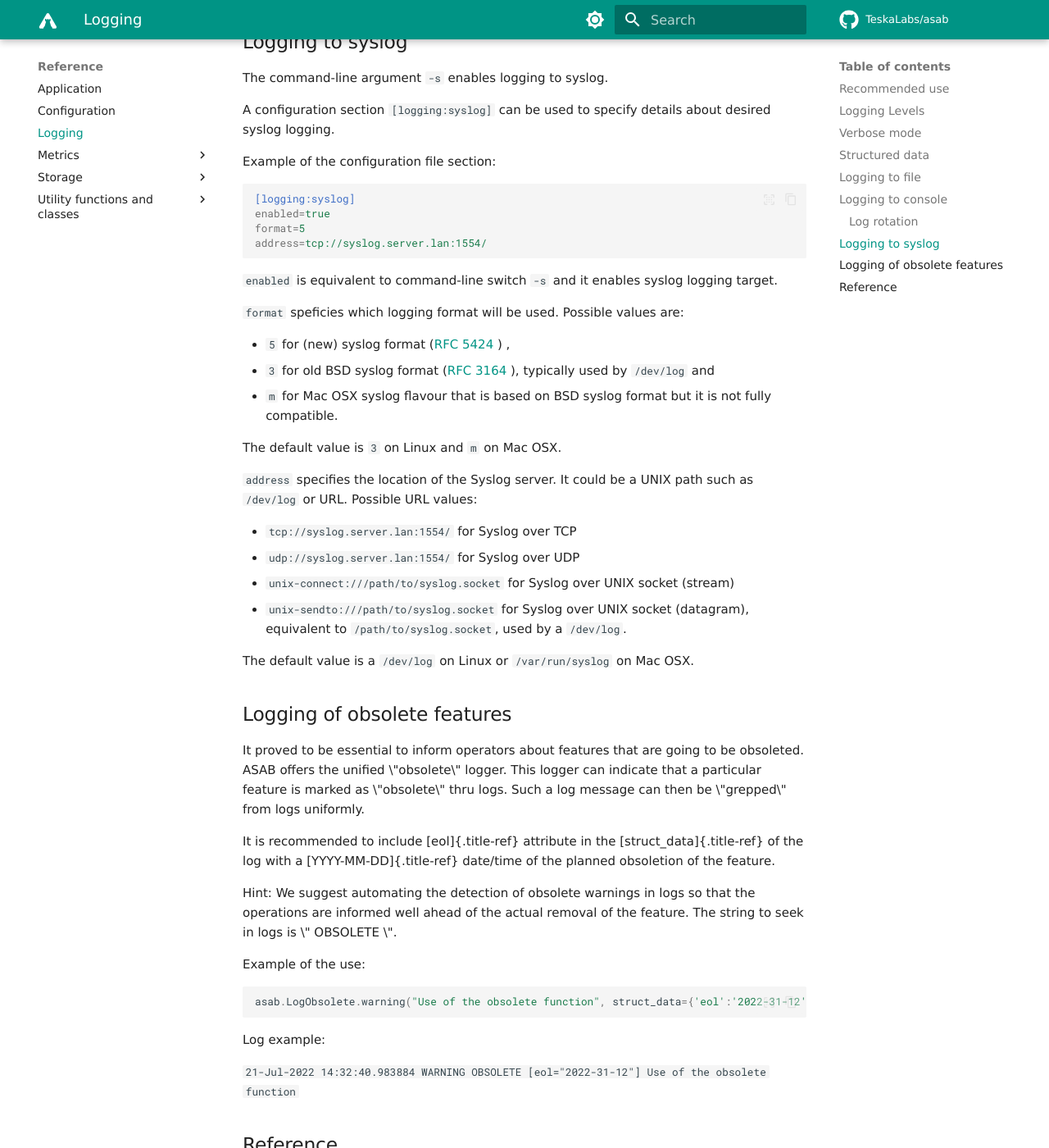
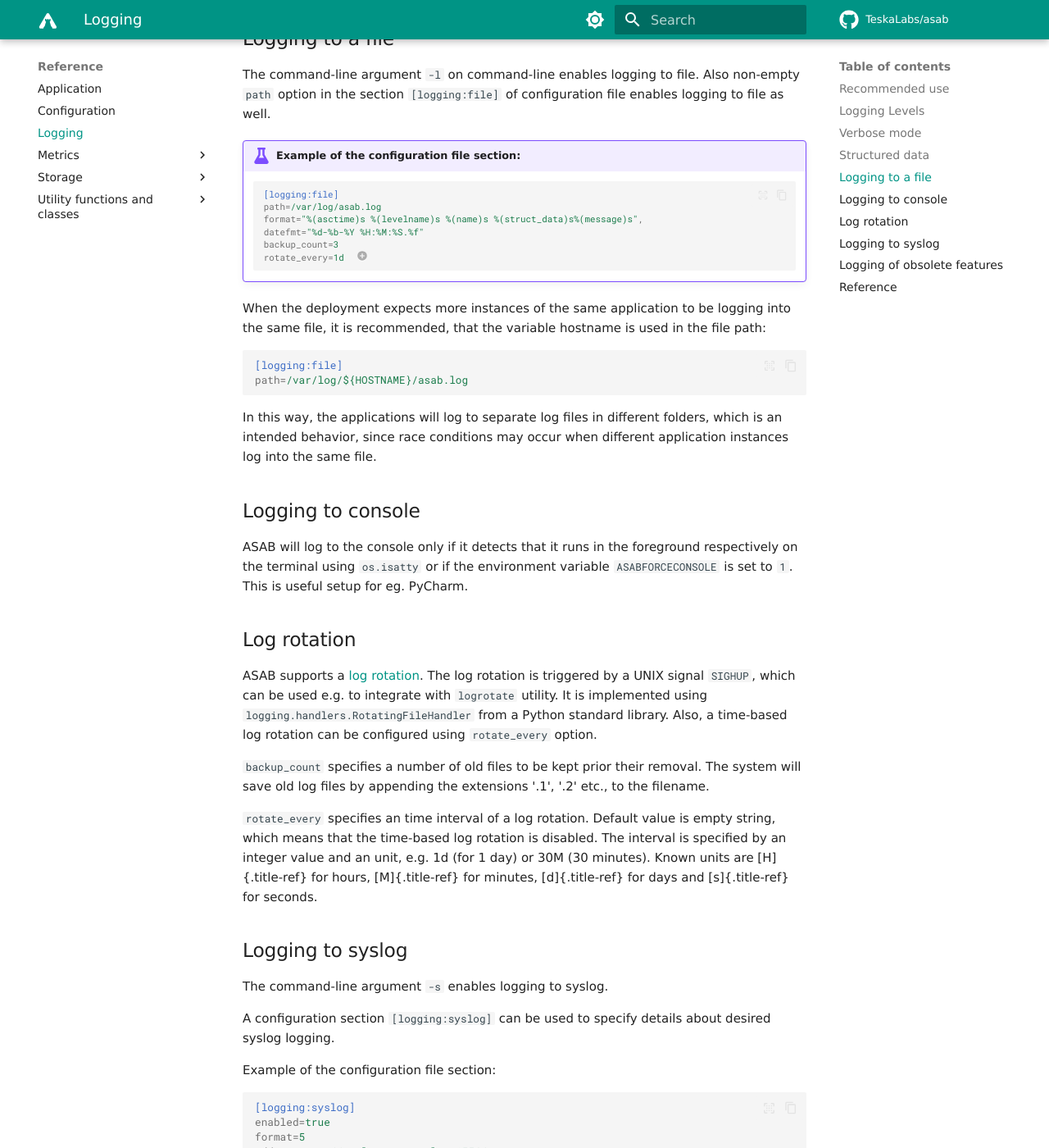
Before and after one commit to TeskaLabs/asab, an MkDocs documentation site: the page built from docs/reference/logging/reference.md, in a window 1280 px wide and 1400 px high, scrolled down 3152 px. Shown: the whole window at 82% size. Built offline with MkDocs 1.6.1 and Material for MkDocs 9.7.7, drawn with Linux system fonts in a browser that asks for light colours; some web fonts are replaced; comment, search, counter and statistics services are not loaded; some of the changed text lies outside the part shown.

Commit message:
Convert to markdown format

````diff
--- a/docs/reference/logging/reference.md
+++ b/docs/reference/logging/reference.md
@@ -1,150 +1,191 @@
-Logging
-=======
+# Logging
 
-ASAB logging is built on top of a standard Python `logging` module. It
-means that it logs to `stderr` when running on a console and ASAB also
-provides file and syslog output (both RFC5424 and RFC3164) for
+ASAB logging is built on top of [`logging` module](https://docs.python.org/3/library/logging.html).
+It provides the standard logging to `stderr` output when running on a console and also file and syslog output (both RFC5424 and RFC3164) for
 background mode of operations.
 
 Log timestamps are captured with sub-second precision (depending on the
 system capabilities) and displayed including microsecond part.
 
-Recommended use
----------------
+## Recommended use
 
 We recommend to create a logger `L` in every module that captures all
 necessary logging output. Alternative logging strategies are also
 supported.
 
-``` {.python}
-import logging
-L = logging.getLogger(__name__)
+!!! example
 
-...
+    The following code
 
-L.warning("Hello world!")
-```
+    ```python title="myapp/mymodule.py"
+    import logging
+    L = logging.getLogger(__name__)
+    ...
 
-Example of the output to the console:
+    L.warning("Hello world!")
+    ```
 
-`25-Mar-2018 23:33:58.044595 WARNING myapp.mymodule Hello world!`
+    will produce the following output to the console:
 
-Logging Levels
---------------
+    ```
+    25-Mar-2018 23:33:58.044595 WARNING myapp.mymodule Hello world!
+    ```
+
+
+## Logging Levels
 
 ASAB uses Python logging levels with the addition of `LOG_NOTICE` level.
 `LOG_NOTICE` level is similar to `logging.INFO` level but it is visible
 in even in non-verbose mode.
 
-``` {.python}
-L.log(asab.LOG_NOTICE, "This message will be visible regardless verbose configuration.")
-```
+Level | Numeric value | Syslog Severity level |
+| --- | --- | --- |
+| `CRITICAL` | 50 | Critical / `crit` / 2 |
+| `ERROR` | 40 | Error / `err` / 3 |
+| `WARNING` | 30 | Warning / `warning` / 4 |
+| `LOG_NOTICE` | 25 | Notice / `notice` / 5 |
+| `INFO` | 20 | Informational / `info` / 6 |
+| `DEBUG` | 10 | Debug / `debug` / 7 |
+| `NOTSET` | 0  | |
 
-  ---------------------------------------------------------------
-  Level            Numeric value   Syslog Severity level
-  ---------------- --------------- ------------------------------
-  `CRITICAL`       50              Critical / `crit` / 2
 
-  `ERROR`          40              Error / `err` / 3
+!!! example "Usage of the `LOG_NOTICE` level:"
 
-  `WARNING`        30              Warning / `warning` / 4
+    ```python
+    L.log(asab.LOG_NOTICE, "This message will be visible regardless verbose configuration.")
+    ```
 
-  `LOG_NOTICE`     25              Notice / `notice` / 5
+!!! example "Setting the level for the entire application:"
 
-  `INFO`           20              Informational / `info` / 6
+    ```ini
+    [logging]
+    level=DEBUG
+    ```
 
-  `DEBUG`          10              Debug / `debug` / 7
+!!! example "Setting levels for particular modules:"
 
-  `NOTSET`         0
-  ---------------------------------------------------------------
+    ```ini
+    [logging]
+    levels=
+        myApp.module1 DEBUG
+        myApp.module2 WARNING
+    ```
 
-Example of a custom level configuration:
+    The logger name and the corresponding logging level are separated by a
+    space, each logger is on a separate line.
 
-``` {.ini}
-[logging]
-levels=
-    myApp.module1 DEBUG
-    myApp.module2 WARNING
-    customLogger ERROR
-```
 
-The logger name and the corresponding logging level are separated by a
-space, each logger is on a separate line.
-
-Verbose mode
-------------
+## Verbose mode
 
 The command-line argument `-v` enables verbose logging. It means that
 log entries with levels `DEBUG` and `INFO` will be visible. It also
 enables `asyncio` debug logging.
 
-The actual verbose mode is avaiable at
-`asab.Config["logging"]["verbose"]` boolean option.
+The actual verbose mode is available at `asab.Config["logging"]["verbose"]` boolean option.
 
-``` {.python}
-L.debug("This message will be visible only in verbose mode.")
-```
+!!! example
 
-Structured data
----------------
+    There are three options to display `DEBUG` and `INFO` log messages.
 
-ASAB supports a structured data to be added to a log entry. It follows
-the [RFC 5424](https://tools.ietf.org/html/rfc5424), section
-`STRUCTURED-DATA`. Structured data are a dictionary, that has to be
-seriazable to JSON.
+    1.
+        ```ini
+        [logging]
+        verbose=true
+        ```
+    2.
+        ```ini
+        [logging]
+        level=DEBUG
+        ```
+    3.
+        ```shell
+        python3 myapp.py -v
+        ```
 
-``` {.python}
-L.warning("Hello world!", struct_data={'key1':'value1', 'key2':2})
-```
+## Structured data
 
-Example of the output to the console:
+ASAB supports a structured data to be added to a log entry. Structured data are passed to the log message as a dictionary that has to be JSON-serializable.
 
-`25-Mar-2018 23:33:58.044595 WARNING myapp.mymodule [sd key1="value1" key2="2"] Hello world!`
+!!! example
 
-Logging to file
----------------
+    The following warning message with structured data
+
+    ```python title="myapp/mymodule.py"
+    L.warning("Hello world!", struct_data={'key1':'value1', 'key2':2})
+    ```
+
+    will produce the following output to the console:
+
+    ```
+    25-Mar-2018 23:33:58.044595 WARNING myapp.mymodule [sd key1="value1" key2="2"] Hello world!
+    ```
+
+
+!!! info
+    ASAB structured data logging follows the [RFC 5424](https://datatracker.ietf.org/doc/html/rfc5424#section-6.3).
+
+
+!!! tip
+
+    Use logging with structured data to provide better error messages:
+
+    ```python title='myapp/mymodule.py'
+    try:
+        print(a / b)
+    except ZeroDivisionError:
+        L.error("Division by zero.", struct_data={"a": a, "b": b})
+    ```
+
+    Output:
+
+    ```
+    27-Jul-2023 16:54:22.311522 ERROR myapp.mymodule [sd a="24" b="0"] Division by zero.
+    ```
+
+## Logging to a file
 
 The command-line argument `-l` on command-line enables logging to file.
 Also non-empty `path` option in the section `[logging:file]` of
 configuration file enables logging to file as well.
 
-Example of the configuration file section:
+!!! example "Example of the configuration file section:"
 
-``` {.ini}
-[logging:file]
-path=/var/log/asab.log
-format="%%(asctime)s %%(levelname)s %%(name)s %%(struct_data)s%%(message)s",
-datefmt="%%d-%%b-%%Y %%H:%%M:%%S.%%f"
-backup_count=3
-rotate_every=1d
-```
+    ```ini
+    [logging:file]
+    path=/var/log/asab.log
+    format="%(asctime)s %(levelname)s %(name)s %(struct_data)s%(message)s",
+    datefmt="%d-%b-%Y %H:%M:%S.%f"
+    backup_count=3
+    rotate_every=1d  #(1)!
+    ```
+
+    1. When reading this configuration, `asab.Config.getseconds()` method is used.
 
 When the deployment expects more instances of the same application to be
 logging into the same file, it is recommended, that the variable
 hostname is used in the file path:
 
-``` {.ini}
+```ini
 [logging:file]
 path=/var/log/${HOSTNAME}/asab.log
 ```
 
-In this way, the applications will log to seperate log files in
+In this way, the applications will log to separate log files in
 different folders, which is an intended behavior, since race conditions
 may occur when different application instances log into the same file.
 
-Logging to console
-------------------
+## Logging to console
+
 
 ASAB will log to the console only if it detects that it runs in the
 foreground respectively on the terminal using `os.isatty` or if the
 environment variable `ASABFORCECONSOLE` is set to `1`. This is useful
 setup for eg. PyCharm.
 
-### Log rotation
+## Log rotation
 
-ASAB supports a [log
-rotation](https://en.wikipedia.org/wiki/Log_rotation). The log rotation
-is triggered by a UNIX signal `SIGHUP`, which can be used e.g. to
+ASAB supports a [log rotation](https://en.wikipedia.org/wiki/Log_rotation).
+The log rotation is triggered by a UNIX signal `SIGHUP`, which can be used e.g. to
 integrate with `logrotate` utility. It is implemented using
 `logging.handlers.RotatingFileHandler` from a Python standard library.
 Also, a time-based log rotation can be configured using `rotate_every`
@@ -161,8 +202,8 @@
 for hours, [M]{.title-ref} for minutes, [d]{.title-ref} for days and
 [s]{.title-ref} for seconds.
 
-Logging to syslog
------------------
+## Logging to syslog
+
 
 The command-line argument `-s` enables logging to syslog.
 
@@ -171,7 +212,7 @@
 
 Example of the configuration file section:
 
-``` {.ini}
+```ini
 [logging:syslog]
 enabled=true
 format=5
@@ -181,16 +222,14 @@
 `enabled` is equivalent to command-line switch `-s` and it enables
 syslog logging target.
 
-`format` speficies which logging format will be used. Possible values
-are:
+`format` specifies which logging format will be used.
 
--   `5` for (new) syslog format ([RFC
-    5424](https://tools.ietf.org/html/rfc5424) ) ,
--   `3` for old BSD syslog format ([RFC
-    3164](https://tools.ietf.org/html/rfc3164) ), typically used by
-    `/dev/log` and
--   `m` for Mac OSX syslog flavour that is based on BSD syslog format
-    but it is not fully compatible.
+| Option | Format | Note |
+| --- | --- | --- |
+| `5` | syslog format [RFC 5424](https://tools.ietf.org/html/rfc5424) |  |
+| `5micro` | syslog format RFC 5424 with microseconds | |
+| `3` | the old BSD syslog format ([RFC 3164](https://tools.ietf.org/html/rfc3164) ) | It is typically used by `/dev/log`. |
+| `m` | Mac OSX syslog flavour | It is based on BSD syslog format but it is not fully compatible. |
 
 The default value is `3` on Linux and `m` on Mac OSX.
 
@@ -208,34 +247,37 @@
 The default value is a `/dev/log` on Linux or `/var/run/syslog` on Mac
 OSX.
 
-Logging of obsolete features
-----------------------------
+## Logging of obsolete features
 
-It proved to be essential to inform operators about features that are
-going to be obsoleted. ASAB offers the unified \"obsolete\" logger. This
-logger can indicate that a particular feature is marked as \"obsolete\"
-thru logs. Such a log message can then be \"grepped\" from logs
-uniformly.
+It proved to be essential to inform operators about features that are going to be obsoleted.
+ASAB offers the unified "obsolete" logger.
+This logger can indicate that a particular feature is marked as *obsolete* thru logs.
+Such a log message can then be *grepped* from logs uniformly.
 
-It is recommended to include [eol]{.title-ref} attribute in the
-[struct\_data]{.title-ref} of the log with a [YYYY-MM-DD]{.title-ref}
-date/time of the planned obsoletion of the feature.
+!!! example
 
-Hint: We suggest automating the detection of obsolete warnings in logs
-so that the operations are informed well ahead of the actual removal of
-the feature. The string to seek in logs is \" OBSOLETE \".
+    ```python
+    asab.LogObsolete.warning("Use of the obsolete function", struct_data={'eol':'2022-31-12'})
+    ```
 
-Example of the use:
+    produces the output:
 
-``` {.python}
-asab.LogObsolete.warning("Use of the obsolete function", struct_data={'eol':'2022-31-12'})
-```
+    ```
+    21-Jul-2022 14:32:40.983884 WARNING OBSOLETE [eol="2022-31-12"] Use of the obsolete function
 
-Log example:
+    ```
 
-`21-Jul-2022 14:32:40.983884 WARNING OBSOLETE [eol="2022-31-12"] Use of the obsolete function`
+    We suggest to add the `eol` attribute in the `struct_data` of the log with a `YYYY-MM-DD`
+    date/time of the planned *end of life* of the feature.
 
-Reference
----------
+!!! tip
 
-::: asab.log
+    We suggest automating the detection of obsolete warnings in logs
+    so that the operations are informed well ahead of the actual removal of
+    the feature. The string to seek in logs is "OBSOLETE".
+
+## Reference
+
+::: asab.log.LOG_NOTICE
+
+::: asab.log.Logging
````
